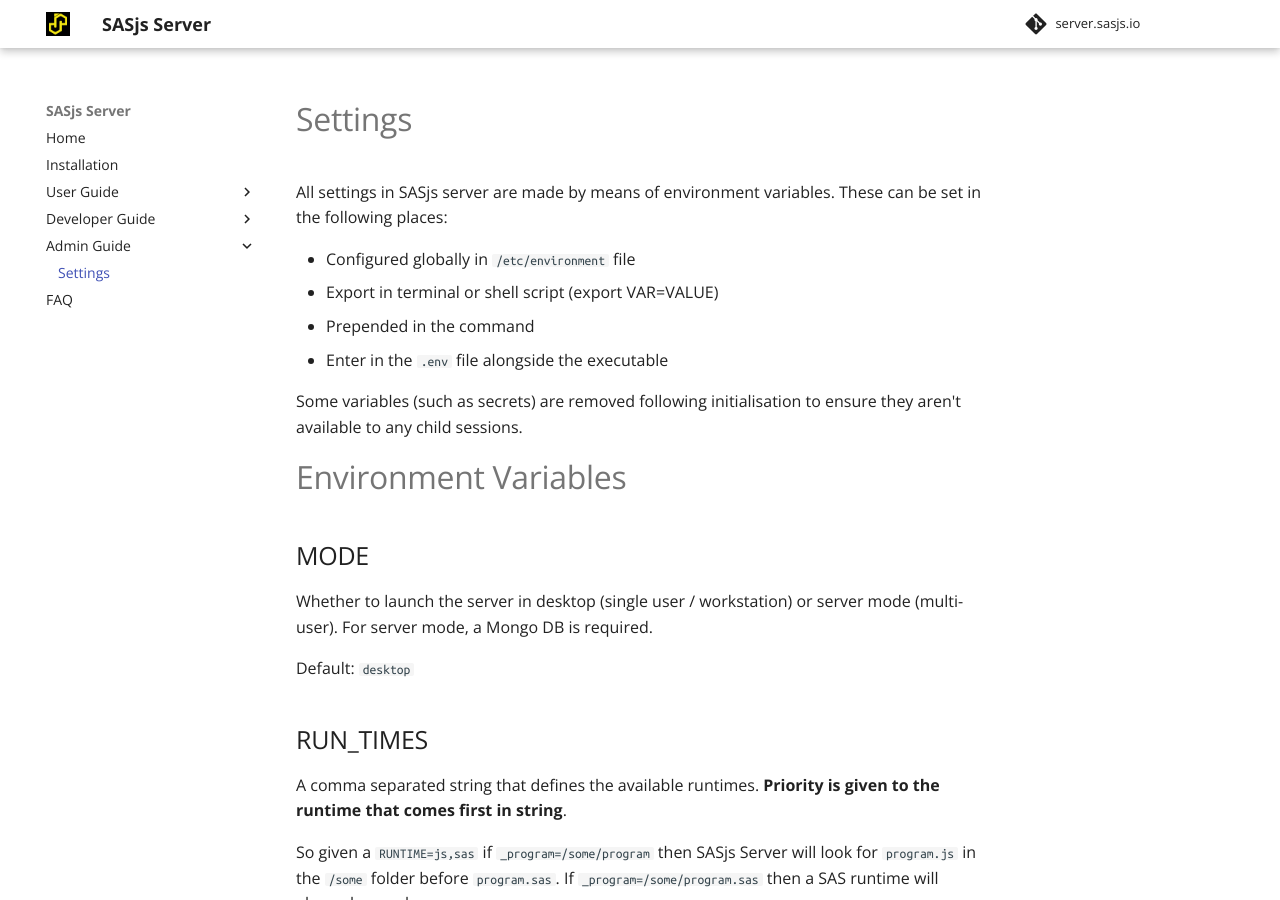
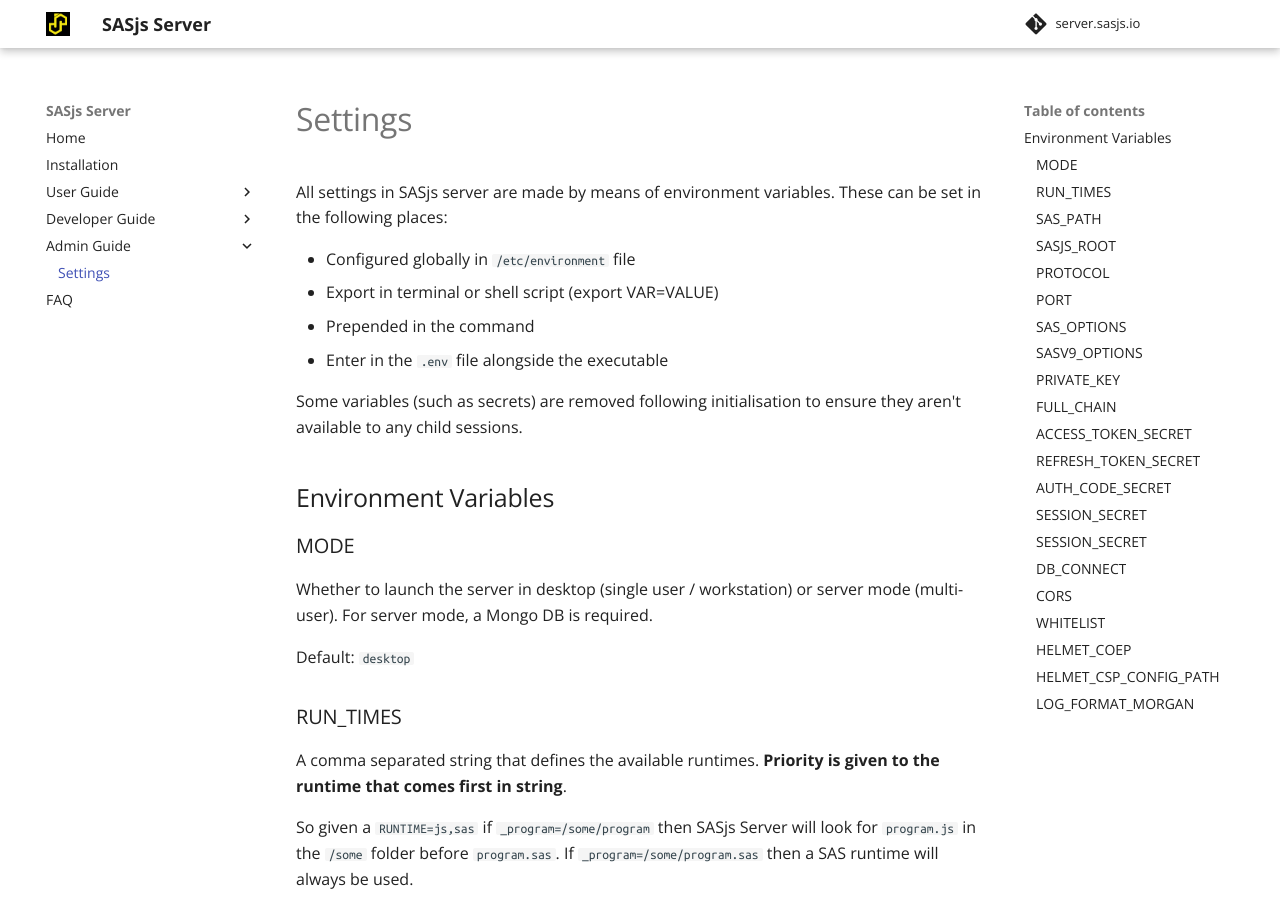
Before and after one commit to sasjs/server.sasjs.io, an MkDocs documentation site: the page built from docs/settings.md, in a window 1280 px wide and 900 px high. Built offline with MkDocs 1.6.1 and Material for MkDocs 9.7.7, drawn with Linux system fonts in a browser that asks for light colours.

Commit message:
Update settings.md

````diff
--- a/docs/settings.md
+++ b/docs/settings.md
@@ -15,15 +15,15 @@
 
 Some variables (such as secrets) are removed following initialisation to ensure they aren't available to any child sessions.
 
-# Environment Variables
+## Environment Variables
 
-## MODE
+### MODE
 
 Whether to launch the server in desktop (single user / workstation) or server mode (multi-user).  For server mode, a Mongo DB is required.
 
 Default: `desktop`
 
-## RUN_TIMES
+### RUN_TIMES
 A comma separated string that defines the available runtimes.
 **Priority is given to the runtime that comes first in string**.
 
@@ -37,7 +37,7 @@
 
 `RUN_TIMES=js,sas`
 
-## SAS_PATH
+### SAS_PATH
 The full path to the SAS executable (sas.exe / sas.sh).  It is highly recommended to provide an instance with UTF-8 encoding, for the following reasons:
 
 * SASjs Adapter compatibility
@@ -54,7 +54,7 @@
 
 `SAS_PATH=/path/to/sas/executable.exe`
 
-## SASJS_ROOT
+### SASJS_ROOT
 
 If omitted, this will be the SASjs Server installation directory.  The location is used for SAS WORK, staged files, DRIVE, configuration etc
 
@@ -62,67 +62,67 @@
 
 `SASJS_ROOT=./sasjs_root`
 
-## PROTOCOL
+### PROTOCOL
 
 Whether to use http or https protocol. Default: http
 
-## PORT
+### PORT
 The port on which to serve.  Default: 5000
 
 
-## SAS_OPTIONS
+### SAS_OPTIONS
 
 Windows only. See: [https://documentation.sas.com/doc/en/pgmsascdc/9.4_3.5/hostwin/p0drw76qo0gig2n1kcoliekh605k.htm#p09y7hx0grw1gin1giuvrjyx61m6](https://documentation.sas.com/doc/en/pgmsascdc/9.4_3.5/hostwin/p0drw76qo0gig2n1kcoliekh605k.htm#p09y7hx0grw1gin1giuvrjyx61m6)
 
 Example:  `SAS_OPTIONS= -NOXCMD`
 
-## SASV9_OPTIONS
+### SASV9_OPTIONS
 Unix only.  See: [https://documentation.sas.com/doc/en/pgmsascdc/9.4_3.5/hostunx/p0wrdmqp8k0oyyn1xbx3bp3qy2wl.htm](https://documentation.sas.com/doc/en/pgmsascdc/9.4_3.5/hostunx/p0wrdmqp8k0oyyn1xbx3bp3qy2wl.htm)
 
 Example: `SASV9_OPTIONS= -NOXCMD`
 
-## PRIVATE_KEY
+### PRIVATE_KEY
 Only relevant on https / server connections.  This value is passed as the `key:` option to NodeJS as described here:  [https://nodejs.org/api/tls.html#tlscreatesecurecontextoptions](https://nodejs.org/api/tls.html#tlscreatesecurecontextoptions)
 
 Example: `PRIVATE_KEY=privkey.pem`
 
-## FULL_CHAIN
+### FULL_CHAIN
 Only relevant on https / server connections.  This value is pased as the `cert:` option to NodeJS as described here: [https://nodejs.org/api/tls.html#tlscreatesecurecontextoptions](https://nodejs.org/api/tls.html#tlscreatesecurecontextoptions)
 
 Example: `FULL_CHAIN=fullchain.pem`
 
-## ACCESS_TOKEN_SECRET
+### ACCESS_TOKEN_SECRET
 Only relevant in server mode.  Example: `ACCESS_TOKEN_SECRET=somesecret`.
 
-## REFRESH_TOKEN_SECRET
+### REFRESH_TOKEN_SECRET
 Only relevant in server mode.  Example: `REFRESH_TOKEN_SECRET=somesecret`.
 
-## AUTH_CODE_SECRET
+### AUTH_CODE_SECRET
 Only relevant in server mode.  Example: `AUTH_CODE_SECRET=somesecret`.
 
-## SESSION_SECRET
+### SESSION_SECRET
 Only relevant in server mode.  Example: `SESSION_SECRET=somesecret`.
 
-## SESSION_SECRET
+### SESSION_SECRET
 Only relevant in server mode.  Example: `SESSION_SECRET=somesecret`.
 
-## DB_CONNECT
+### DB_CONNECT
 Necessary for server mode.  Connection string for Mongo DB instance.  Example:
 ```
 DB_CONNECT=mongodb+srv://<DB_USERNAME>:<DB_PASSWORD>@<CLUSTER>/<DB_NAME>?retryWrites=true&w=majority
 ```
 
-## CORS
+### CORS
 
 Options: [disable|enable]
 Default: `disable` for `server` & `enable` for `desktop`
 
 If enabled, be sure to also configure the WHITELIST of any third party servers.
 
-## WHITELIST
+### WHITELIST
 Space separated urls, eg: `WHITELIST=http://localhost:3000 https://abc.com`
 
-## HELMET_COEP
+### HELMET_COEP
 
 HELMET Cross Origin Embedder Policy.  Sets the Cross-Origin-Embedder-Policy header to require-corp when `true`
 
@@ -132,7 +132,7 @@
 
 Docs: [https://helmetjs.github.io/#reference](https://helmetjs.github.io/#reference) (`crossOriginEmbedderPolicy`)
 
-##  HELMET_CSP_CONFIG_PATH
+###  HELMET_CSP_CONFIG_PATH
 
 HELMET Content Security Policy
 
@@ -151,7 +151,7 @@
 
 Example: `HELMET_CSP_CONFIG_PATH=./csp.config.json`
 
-## LOG_FORMAT_MORGAN
+### LOG_FORMAT_MORGAN
 
 These setting determines the level of logging produced by SASjs server.
 More details on this can be found in the Morgan documentation here:[https://www.npmjs.com/package/morgan#predefined-formats](https://www.npmjs.com/package/morgan#predefined-formats)
````
